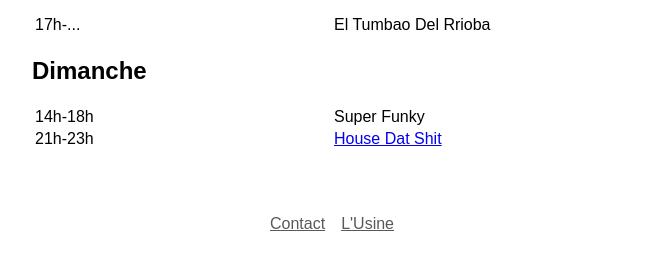
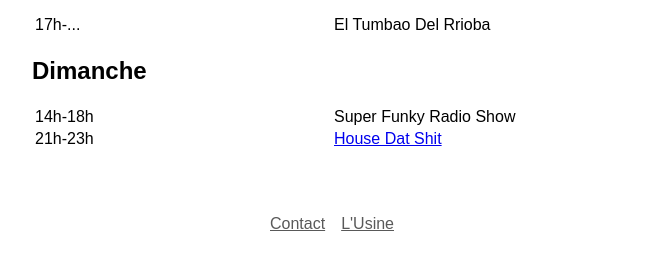
Before and after one commit to usine/radio-usine.net, a Jekyll site: the page built from index.html, in a window 1280 px wide. Shown: the part 995-1257 px from the top of the page, without its empty margins (308-971 px from the left). Built offline with Jekyll 4.4.1, drawn with Linux system fonts in a browser that asks for light colours.

Commit message:
Fix émission name

```diff
--- a/index.html
+++ b/index.html
@@ -80,7 +80,7 @@ layout: main
   <table>
     <tr>
       <td style="width: 50%;">14h-18h</td>
-      <td>Super Funky</td>
+      <td>Super Funky Radio Show</td>
     </tr>
     <tr>
       <td style="width: 50%;">21h-23h</td>
```
